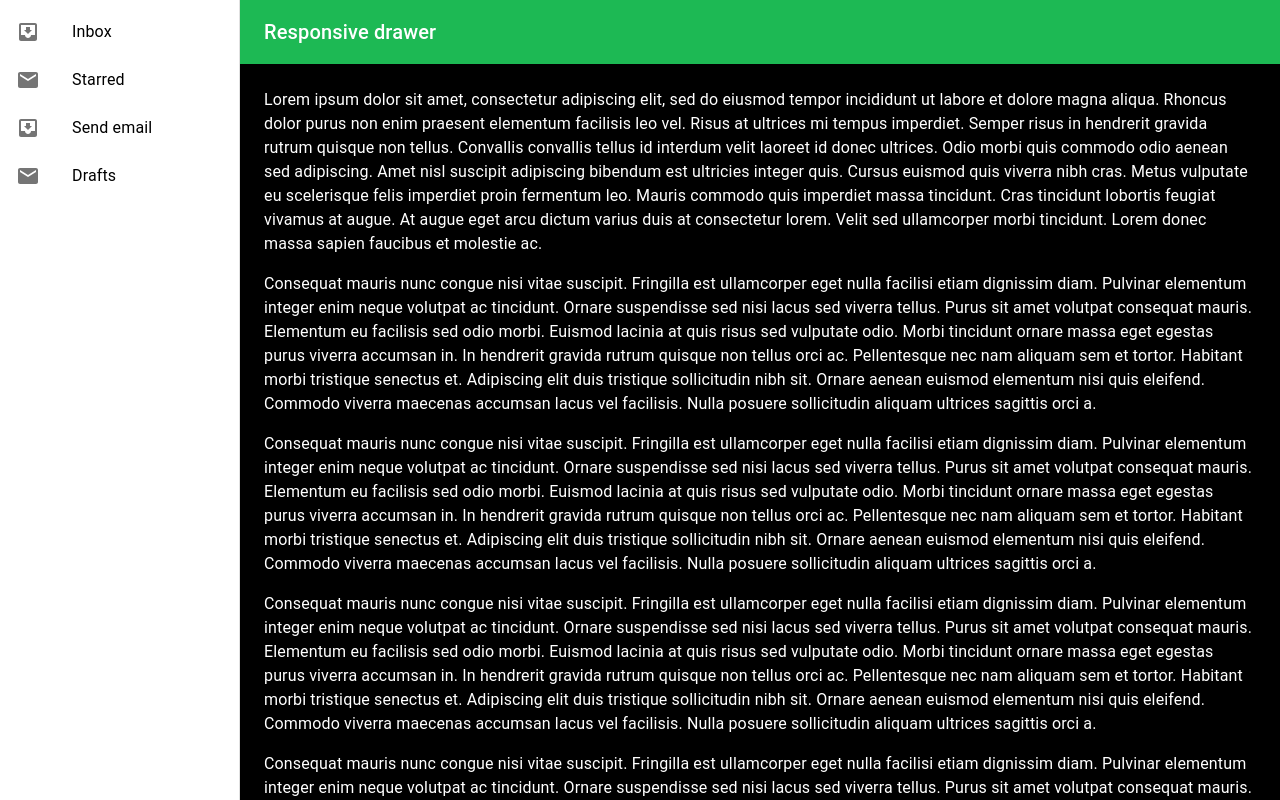
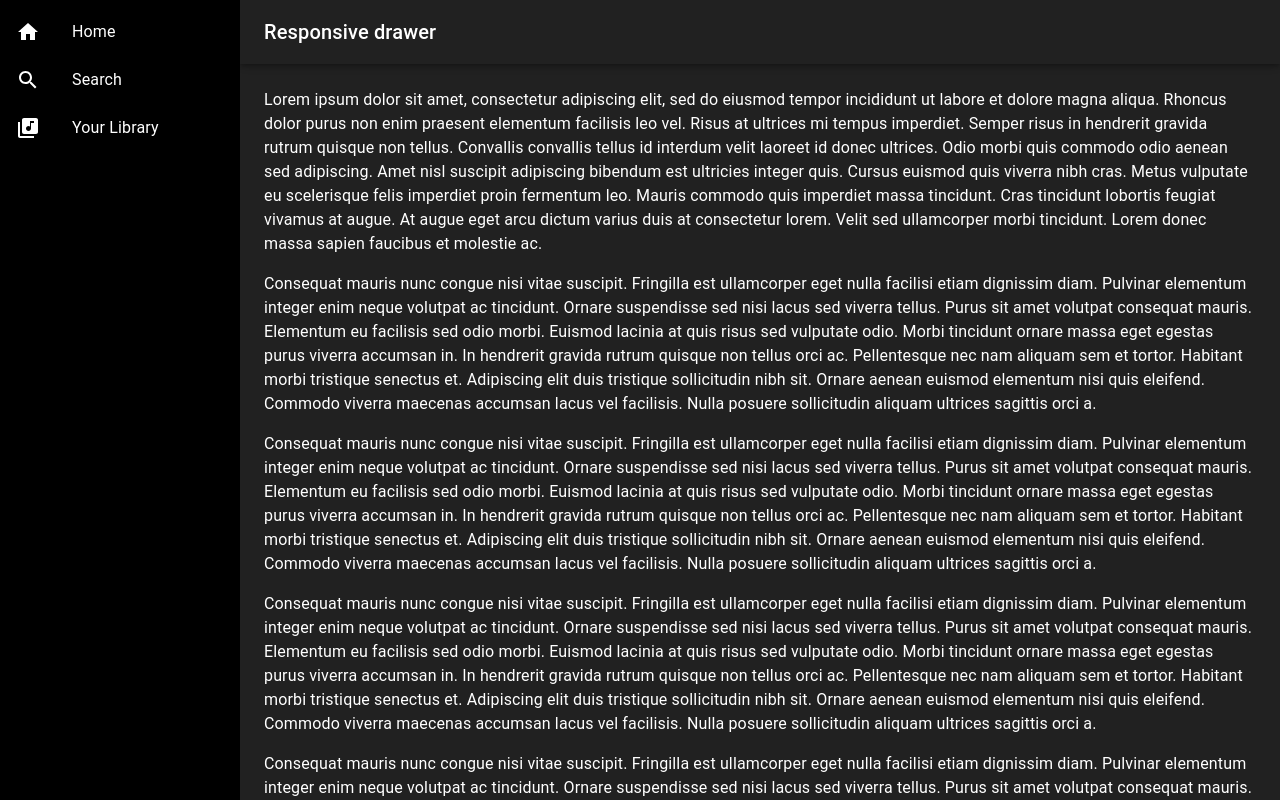
Before and after one commit to sangayt1997/spotify-music-clone, a React (Create React App) app: page / in a window 1280 px wide. Built offline with nearby package versions, Linux system fonts and the light colour scheme.

Commit message:
drawer list ui

```diff
--- a/src/app.tsx
+++ b/src/app.tsx
@@ -4,7 +4,7 @@ import Dashboard from "./pages/dashboard/dashboard";
 
 function App() {
     return (
-        <Box sx={{minHeight: '100vh', backgroundColor: 'black'}}>
+        <Box sx={{minHeight: '100vh', backgroundColor: '#212121'}}>
             <Dashboard />
         </Box>
     );
--- /dev/null
+++ b/src/components/drawer-list/drawer-list.tsx
@@ -0,0 +1,35 @@
+import React from "react";
+import List from "@mui/material/List";
+import ListItem from "@mui/material/ListItem";
+import ListItemButton from "@mui/material/ListItemButton";
+import ListItemIcon from "@mui/material/ListItemIcon";
+import SearchIcon from "@mui/icons-material/Search";
+import HomeIcon from "@mui/icons-material/Home"
+import LibraryMusicIcon from '@mui/icons-material/LibraryMusic';
+import ListItemText from "@mui/material/ListItemText";
+
+const UiDrawerList = () => {
+    const DrawerList = [
+        {title: 'Home', icon: <HomeIcon/>},
+        {title: 'Search', icon: <SearchIcon/>},
+        {title: 'Your Library', icon: <LibraryMusicIcon/>},
+    ];
+    return (
+        <div>
+            <List>
+                {DrawerList.map((item, index) => (
+                    <ListItem key={index} disablePadding>
+                        <ListItemButton>
+                            <ListItemIcon sx={{color: 'white'}}>
+                                {item.icon}
+                            </ListItemIcon>
+                            <ListItemText primary={item.title} sx={{color: 'white'}}/>
+                        </ListItemButton>
+                    </ListItem>
+                ))}
+            </List>
+        </div>
+    )
+}
+
+export default UiDrawerList;
--- a/src/components/drawer/ui-drawer.tsx
+++ b/src/components/drawer/ui-drawer.tsx
@@ -4,16 +4,10 @@ import Box from '@mui/material/Box';
 import CssBaseline from '@mui/material/CssBaseline';
 import Drawer from '@mui/material/Drawer';
 import IconButton from '@mui/material/IconButton';
-import InboxIcon from '@mui/icons-material/MoveToInbox';
-import List from '@mui/material/List';
-import ListItem from '@mui/material/ListItem';
-import ListItemButton from '@mui/material/ListItemButton';
-import ListItemIcon from '@mui/material/ListItemIcon';
-import ListItemText from '@mui/material/ListItemText';
-import MailIcon from '@mui/icons-material/Mail';
 import MenuIcon from '@mui/icons-material/Menu';
 import Toolbar from '@mui/material/Toolbar';
 import Typography from '@mui/material/Typography';
+import UiDrawerList from "../drawer-list/drawer-list";
 
 const drawerWidth = 240;
 
@@ -33,23 +27,6 @@ const UiDrawer = (props: Props) => {
         setMobileOpen(!mobileOpen);
     };
 
-    const drawer = (
-        <div>
-            <List>
-                {['Inbox', 'Starred', 'Send email', 'Drafts'].map((text, index) => (
-                    <ListItem key={text} disablePadding>
-                        <ListItemButton>
-                            <ListItemIcon>
-                                {index % 2 === 0 ? <InboxIcon/> : <MailIcon/>}
-                            </ListItemIcon>
-                            <ListItemText primary={text} sx={{color: 'black'}}/>
-                        </ListItemButton>
-                    </ListItem>
-                ))}
-            </List>
-        </div>
-    );
-
     const container = window !== undefined ? () => window().document.body : undefined;
 
     return (
@@ -58,6 +35,7 @@ const UiDrawer = (props: Props) => {
             <AppBar
                 position="fixed"
                 sx={{
+                    backgroundColor: '#212121',
                     width: {sm: `calc(100% - ${drawerWidth}px)`},
                     ml: {sm: `${drawerWidth}px`},
                 }}
@@ -92,27 +70,31 @@ const UiDrawer = (props: Props) => {
                     }}
                     sx={{
                         display: {xs: 'block', sm: 'none'},
-                        '& .MuiDrawer-paper': {boxSizing: 'border-box', width: drawerWidth},
+                        '& .MuiDrawer-paper': {boxSizing: 'border-box', width: drawerWidth, backgroundColor: 'black'},
                     }}
                 >
-                    {drawer}
+                    <UiDrawerList/>
                 </Drawer>
                 <Drawer
                     variant="permanent"
                     sx={{
                         display: {xs: 'none', sm: 'block'},
-                        '& .MuiDrawer-paper': {boxSizing: 'border-box', width: drawerWidth},
+                        '& .MuiDrawer-paper': {
+                            boxSizing: 'border-box',
+                            width: drawerWidth,
+                            backgroundColor: 'black'
+                        },
                     }}
                     open
                 >
-                    {drawer}
+                    <UiDrawerList/>
                 </Drawer>
             </Box>
             <Box
                 component="main"
                 sx={{flexGrow: 1, p: 3, width: {sm: `calc(100% - ${drawerWidth}px)`}}}
             >
-                <Toolbar />
+                <Toolbar/>
                 <Typography paragraph>
                     Lorem ipsum dolor sit amet, consectetur adipiscing elit, sed do eiusmod
                     tempor incididunt ut labore et dolore magna aliqua. Rhoncus dolor purus non
```
Also changed, not shown: src/src/logo/spotify_white_logo.png (added), 1 other file (tests, documents, lock files or other folders).
